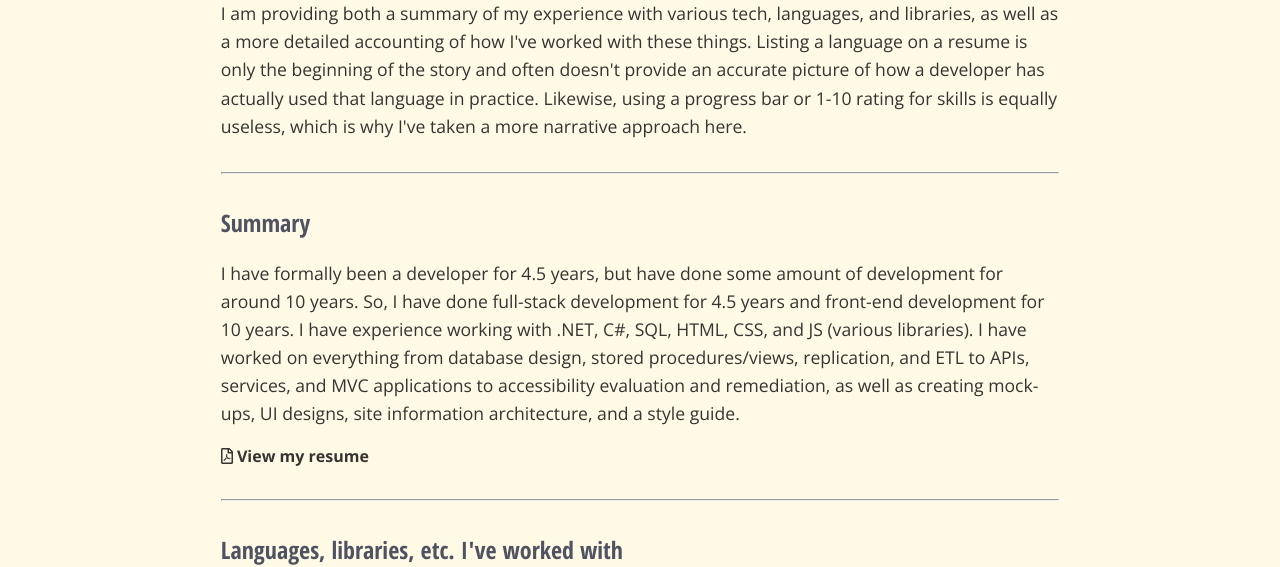
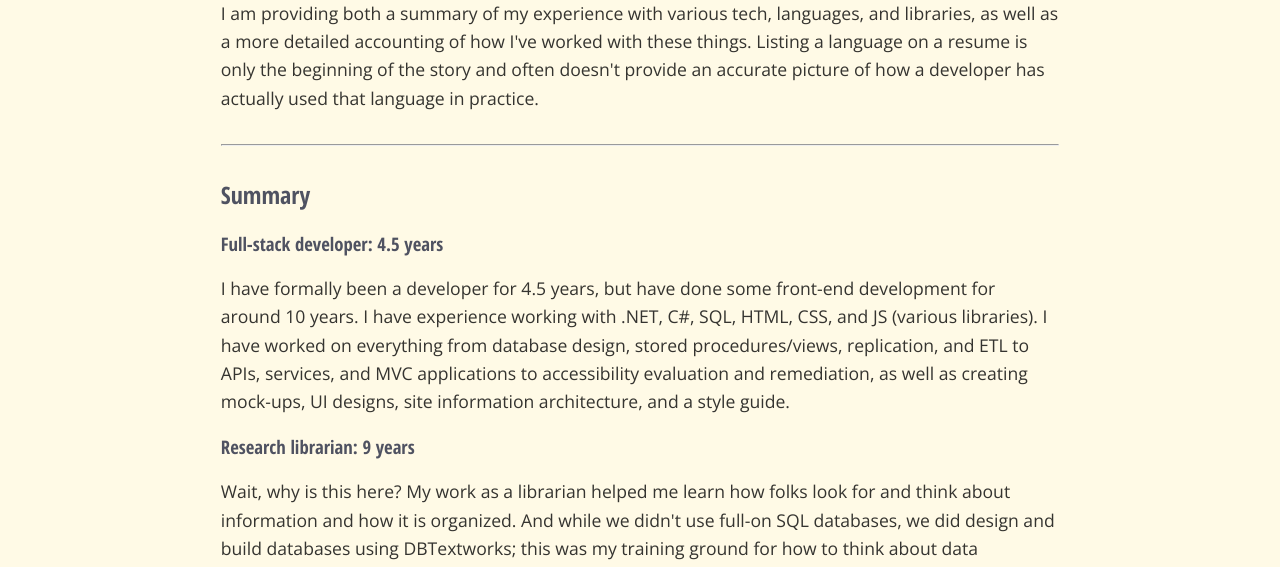
Before and after one commit to dmtrek14/danielle-dev, a Gatsby site: page /Experience in a window 1280 px wide. Shown: the part 167-734 px from the top of the page. Built offline with nearby package versions, Linux system fonts and the light colour scheme; Gatsby itself is replaced by a stand-in of ours.

Commit message:
Refining Experience
Getting experience and work sections ready for launch

```diff
--- a/experience-and-projects/projects/fiscal-notes.mdx
+++ b/experience-and-projects/projects/fiscal-notes.mdx
@@ -1,5 +1,5 @@
 ---
-title: fiscal-notes
+title: Fiscal Notes
 isCurrent: false
 githubLink: null
 hasGithubLink: false
--- a/experience-and-projects/projects/lcb-research.mdx
+++ b/experience-and-projects/projects/lcb-research.mdx
@@ -1,5 +1,5 @@
 ---
-title: lcb-research
+title: LCB Research Division Content
 isCurrent: true
 githubLink: https://github.com/dmtrek14/lcb-research
 hasGithubLink: true
--- a/experience-and-projects/projects/nelis-theme.mdx
+++ b/experience-and-projects/projects/nelis-theme.mdx
@@ -1,5 +1,5 @@
 ---
-title: nelis-theme
+title: NELIS Bootstrap theme
 isCurrent: true
 githubLink: https://github.com/dmtrek14/Nelis-theme
 hasGithubLink: true
--- a/experience-and-projects/projects/prismic-bulk-edit.mdx
+++ b/experience-and-projects/projects/prismic-bulk-edit.mdx
@@ -1,9 +1,9 @@
 ---
-title: prismic-bulk-edit
+title: Bulk Edit of Prismic Data
 isCurrent: false
 githubLink: https://github.com/dmtrek14/PrismicBulkEditScript
 hasGithubLink: true
-featuredImage: ./nelis-theme.png
+featuredImage: ./prismic-bulk-edit.png
 projectStartDate: 2020-07-02
 summaryText: A simple node script to iterate through json files and make changes
 ---
--- a/src/components/experience/experienceCard.js
+++ b/src/components/experience/experienceCard.js
@@ -1,31 +1,14 @@
 import React from "react";
-import { FontAwesomeIcon } from "@fortawesome/react-fontawesome";
-import { faHtml5, faCss3, faJs } from "@fortawesome/free-brands-svg-icons";
 
 const ExperienceCard = ({ node }) => {
   const path = slug => {
     return "/Experience/languages-and-libraries" + slug;
   };
 
-  const Icon = (icon) => {
-    console.log(icon);
-    if(icon === "faHtml5"){
-      return  <FontAwesomeIcon icon={faHtml5} />
-    }
-    else if(icon === "faCss3"){
-      return  <FontAwesomeIcon icon={faCss3} />
-    }
-    else if (icon === "faJs"){
-      return  <FontAwesomeIcon icon={faJs} />
-    }
-    else return "test";
-  };
-
   return (
     <>
       <div className="card">
         <div className="card-body">
-          <Icon icon={node.frontmatter.icon}/>
           <h3>{node.frontmatter.title}</h3>
           {/* <p>{node.frontmatter.summaryText}</p> */}
           <div className="card-footer">
--- a/src/pages/Experience/index.js
+++ b/src/pages/Experience/index.js
@@ -42,27 +42,33 @@ export default props => {
         I've worked with these things. Listing a language on a resume is only
         the beginning of the story and often doesn't provide an accurate picture
         of how a developer has actually used that language in practice.
-        Likewise, using a progress bar or 1-10 rating for skills is equally
-        useless, which is why I've taken a more narrative approach here.
       </p>
       <hr />
       <h2>Summary</h2>
+      <h3>Full-stack developer: 4.5 years</h3>
       <p>
         I have formally been a developer for 4.5 years, but have done some
-        amount of development for around 10 years. So, I have done full-stack
-        development for 4.5 years and front-end development for 10 years. I have
-        experience working with .NET, C#, SQL, HTML, CSS, and JS (various
-        libraries). I have worked on everything from database design, stored
-        procedures/views, replication, and ETL to APIs, services, and MVC
-        applications to accessibility evaluation and remediation, as well as
-        creating mock-ups, UI designs, site information architecture, and a
-        style guide.
+        front-end development for around 10 years. I have experience working
+        with .NET, C#, SQL, HTML, CSS, and JS (various libraries). I have worked
+        on everything from database design, stored procedures/views,
+        replication, and ETL to APIs, services, and MVC applications to
+        accessibility evaluation and remediation, as well as creating mock-ups,
+        UI designs, site information architecture, and a style guide.
       </p>
-      <div>
+      <h3>Research librarian: 9 years</h3>
+      <p>
+        Wait, why is this here? My work as a librarian helped me learn how folks
+        look for and think about information and how it is organized. And while
+        we didn't use full-on SQL databases, we did design and build databases
+        using DBTextworks; this was my training ground for how to think about
+        data structure. I also helped maintain the front-end code for the entire
+        Division.
+      </p>
+      {/* <div>
         <a href="">
           <FontAwesomeIcon icon={faFilePdf} /> View my resume
         </a>
-      </div>
+      </div> */}
       <hr />
       <h2>Languages, libraries, etc. I've worked with</h2>
       <ExperienceList data={props.data} />
```
Also changed, not shown: src/pages/Uses.js (+39 -10 lines), experience-and-projects/projects/prismic-bulk-edit.png (added).
